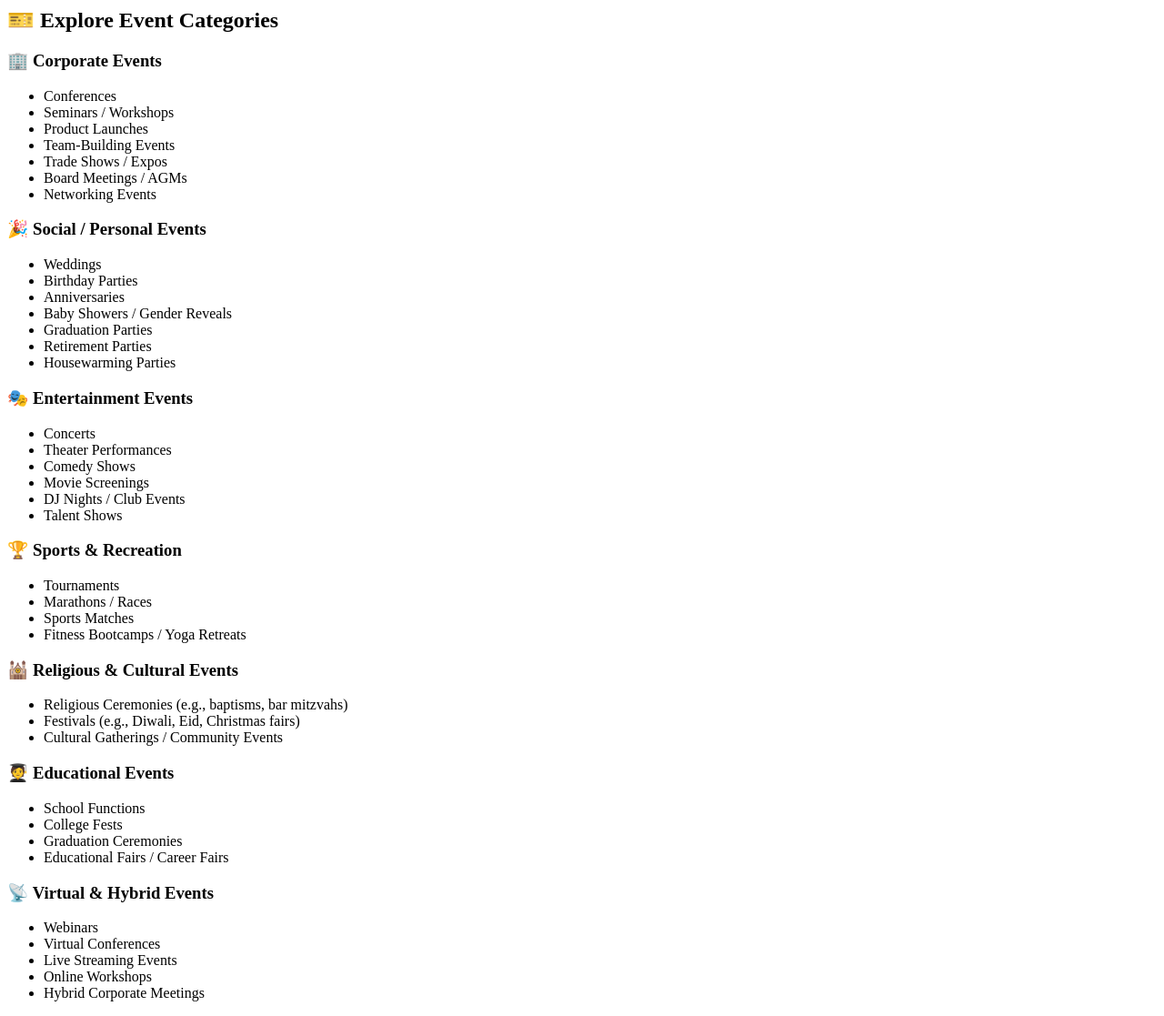
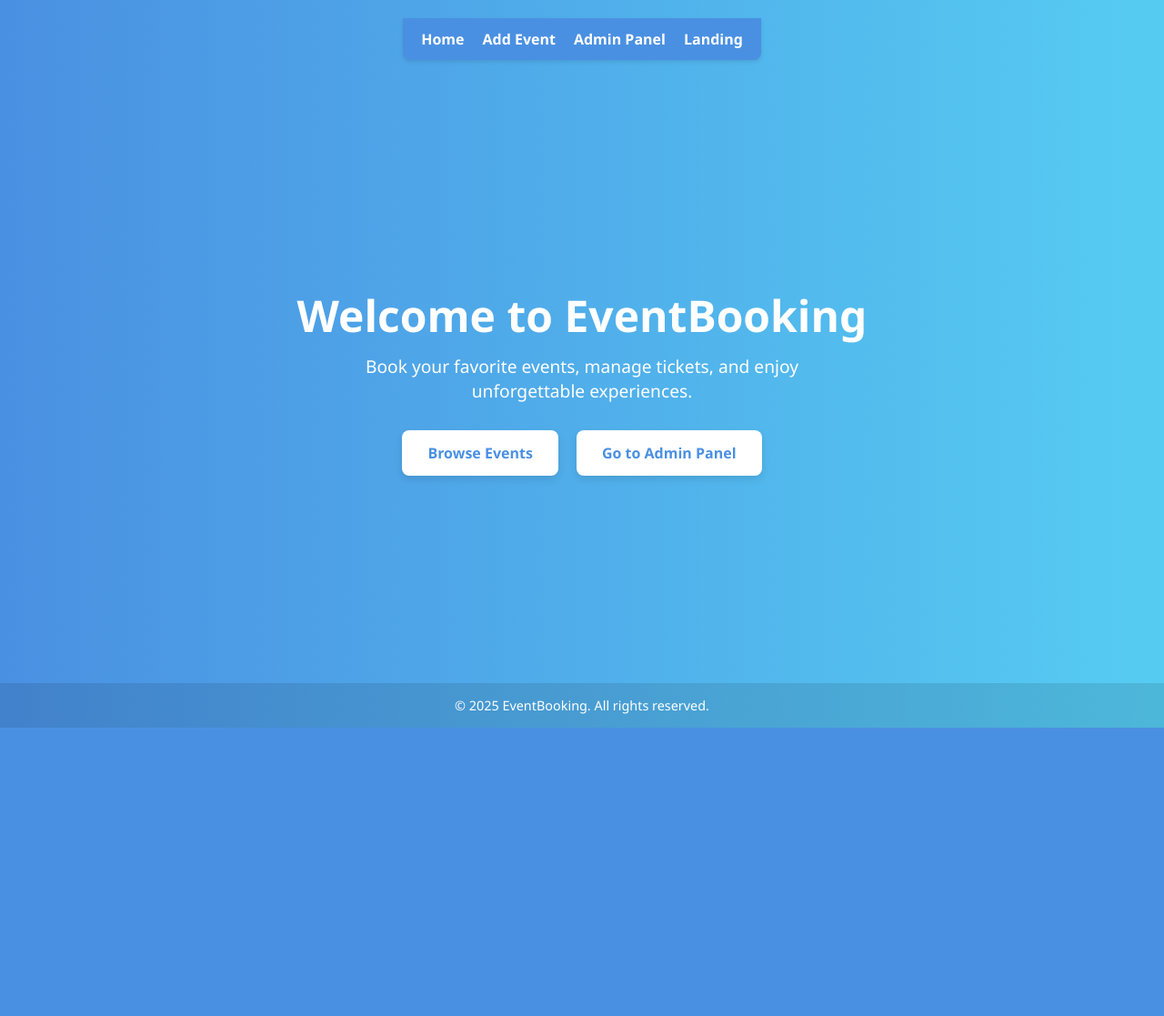
Before and after one commit to Diarseferi/Php-ds, a PHP site: page /landing.php in a window 1280 px wide. Shown: the whole page at 91% size. After the commit the page ends 800 px from the top, so only its background shows below. Run offline with PHP 8.4, Linux system fonts and the light colour scheme.

Commit message:
o qe sa arsimtare jom tu e ndreq ka met pelqy

```diff
--- a/ProjectPersonal/landing.php
+++ b/ProjectPersonal/landing.php
@@ -1,83 +1,142 @@
+<?php
+// session_start(); // optional for future enhancements
+?>
+<!DOCTYPE html>
+<html lang="en">
+<head>
+  <meta charset="UTF-8" />
+  <meta name="viewport" content="width=device-width, initial-scale=1.0" />
+  <title>Event Booking | Welcome</title>
+  <link rel="stylesheet" href="style.css" />
+  <style>
+    body {
+      margin: 0;
+      font-family: 'Segoe UI', sans-serif;
+      background: linear-gradient(to right, #4a90e2, #56ccf2);
+      color: white;
+      display: flex;
+      flex-direction: column;
+      min-height: 100vh;
+    }
 
-  <h2>🎫 Explore Event Categories</h2>
+    nav {
+      background: #4a90e2;
+      padding: 12px 20px;
+      display: flex;
+      gap: 20px;
+      border-radius: 0 0 8px 8px;
+      box-shadow: 0 2px 4px rgba(0,0,0,0.1);
+    }
 
-  <div class="category-grid">
-    <section class="category">
-      <h3>🏢 Corporate Events</h3>
-      <ul>
-        <li>Conferences</li>
-        <li>Seminars / Workshops</li>
-        <li>Product Launches</li>
-        <li>Team-Building Events</li>
-        <li>Trade Shows / Expos</li>
-        <li>Board Meetings / AGMs</li>
-        <li>Networking Events</li>
-      </ul>
-    </section>
+    nav a {
+      color: white;
+      font-weight: bold;
+      text-decoration: none;
+    }
 
-    <section class="category">
-      <h3>🎉 Social / Personal Events</h3>
-      <ul>
-        <li>Weddings</li>
-        <li>Birthday Parties</li>
-        <li>Anniversaries</li>
-        <li>Baby Showers / Gender Reveals</li>
-        <li>Graduation Parties</li>
-        <li>Retirement Parties</li>
-        <li>Housewarming Parties</li>
-      </ul>
-    </section>
+    nav a:hover {
+      text-decoration: underline;
+    }
 
-    <section class="category">
-      <h3>🎭 Entertainment Events</h3>
-      <ul>
-        <li>Concerts</li>
-        <li>Theater Performances</li>
-        <li>Comedy Shows</li>
-        <li>Movie Screenings</li>
-        <li>DJ Nights / Club Events</li>
-        <li>Talent Shows</li>
-      </ul>
-    </section>
+    .hero {
+      flex-grow: 1;
+      display: flex;
+      flex-direction: column;
+      justify-content: center;
+      align-items: center;
+      text-align: center;
+      padding: 40px 20px;
+    }
 
-    <section class="category">
-      <h3>🏆 Sports & Recreation</h3>
-      <ul>
-        <li>Tournaments</li>
-        <li>Marathons / Races</li>
-        <li>Sports Matches</li>
-        <li>Fitness Bootcamps / Yoga Retreats</li>
-      </ul>
-    </section>
+    .hero h1 {
+      font-size: 3rem;
+      margin-bottom: 10px;
+    }
 
-    <section class="category">
-      <h3>🕍 Religious & Cultural Events</h3>
-      <ul>
-        <li>Religious Ceremonies (e.g., baptisms, bar mitzvahs)</li>
-        <li>Festivals (e.g., Diwali, Eid, Christmas fairs)</li>
-        <li>Cultural Gatherings / Community Events</li>
-      </ul>
-    </section>
+    .hero p {
+      font-size: 1.2rem;
+      max-width: 600px;
+      margin-bottom: 30px;
+    }
 
-    <section class="category">
-      <h3>🧑‍🎓 Educational Events</h3>
-      <ul>
-        <li>School Functions</li>
-        <li>College Fests</li>
-        <li>Graduation Ceremonies</li>
-        <li>Educational Fairs / Career Fairs</li>
-      </ul>
-    </section>
+    .hero .buttons {
+      display: flex;
+      gap: 20px;
+      flex-wrap: wrap;
+    }
 
-    <section class="category">
-      <h3>📡 Virtual & Hybrid Events</h3>
-      <ul>
-        <li>Webinars</li>
-        <li>Virtual Conferences</li>
-        <li>Live Streaming Events</li>
-        <li>Online Workshops</li>
-        <li>Hybrid Corporate Meetings</li>
-      </ul>
-    </section>
+    .hero a.button {
+      text-decoration: none;
+      background: white;
+      color: #4a90e2;
+      padding: 14px 28px;
+      font-weight: bold;
+      border-radius: 8px;
+      transition: 0.3s;
+      box-shadow: 0 4px 8px rgba(0,0,0,0.1);
+    }
+
+    .hero a.button:hover {
+      background: #eef4ff;
+      transform: scale(1.05);
+    }
+
+    footer {
+      padding: 15px;
+      text-align: center;
+      background: rgba(0, 0, 0, 0.1);
+      font-size: 0.9rem;
+    }
+
+    @media (max-width: 600px) {
+      .hero h1 {
+        font-size: 2rem;
+      }
+
+      .hero p {
+        font-size: 1rem;
+      }
+
+      .hero a.button {
+        width: 100%;
+        text-align: center;
+      }
+
+      nav {
+        flex-direction: column;
+        gap: 10px;
+      }
+    }
+  </style>
+</head>
+<body>
+
+  <!-- Navigation Bar -->
+  <div class="container">
+    <div class="event-categories">
+      <nav>
+        <a href="index.php">Home</a>
+        <a href="add_event.php">Add Event</a>
+        <a href="admin.php">Admin Panel</a>
+        <a href="landing.php">Landing</a>
+      </nav>
+    </div>
   </div>
-</div>
+
+  <!-- Hero Section -->
+  <div class="hero">
+    <h1>Welcome to EventBooking</h1>
+    <p>Book your favorite events, manage tickets, and enjoy unforgettable experiences.</p>
+    <div class="buttons">
+      <a href="index.php" class="button">Browse Events</a>
+      <a href="admin.php" class="button">Go to Admin Panel</a>
+    </div>
+  </div>
+
+  <!-- Footer -->
+  <footer>
+    &copy; <?= date('Y') ?> EventBooking. All rights reserved.
+  </footer>
+
+</body>
+</html>
```
Also changed, not shown: ProjectPersonal/index.php (line endings or trailing spaces), ProjectPersonal/style.css (line endings or trailing spaces).
